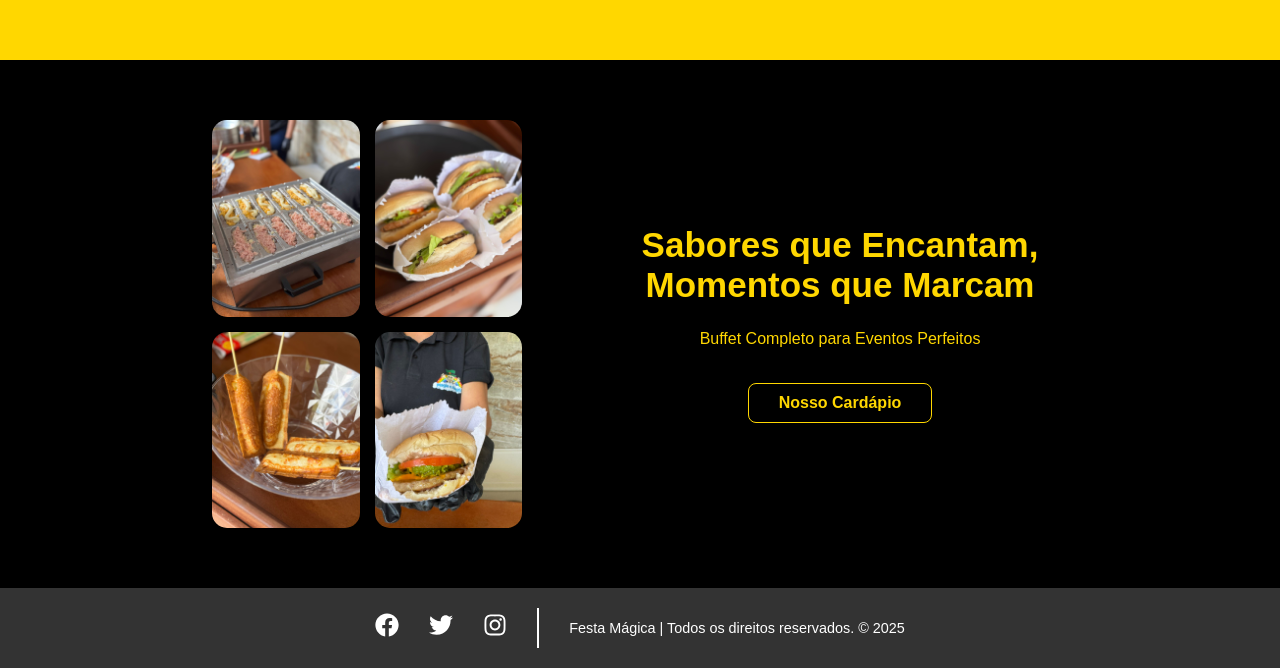
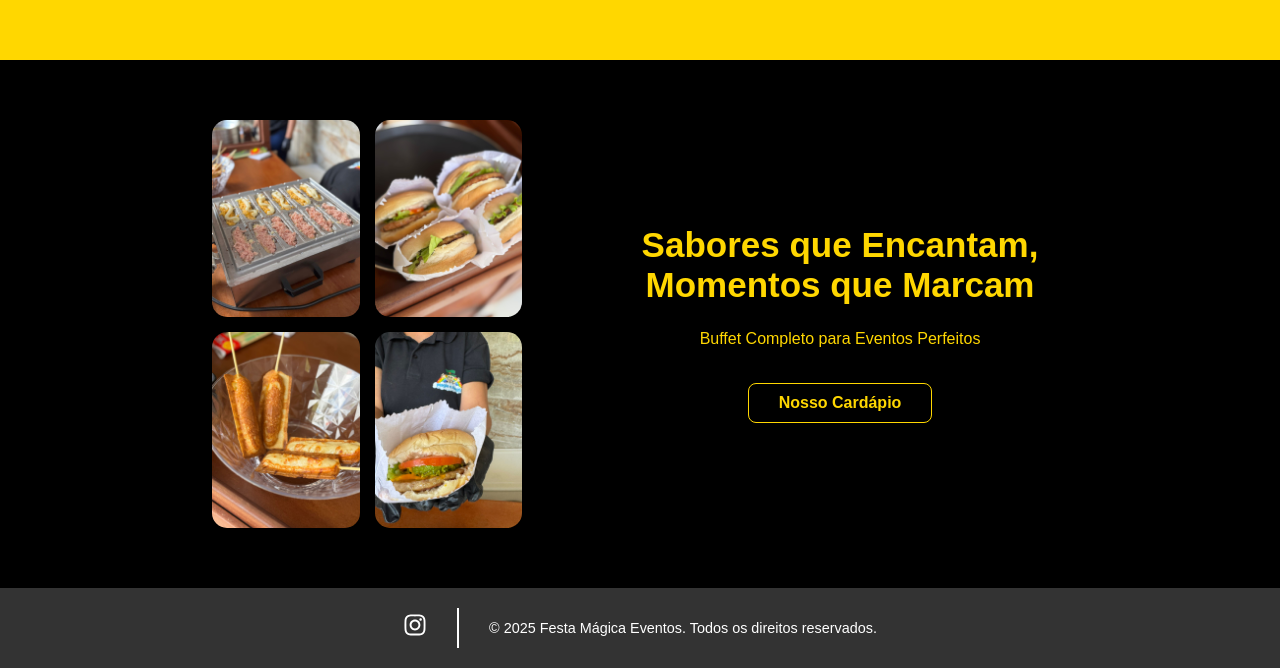
Before and after one commit to EoPablo/festamagica, a React (Vite) app: page / in a window 1280 px wide. Shown: the part 1220-1888 px from the top of the page. Built offline with nearby package versions, Linux system fonts and the light colour scheme.

Commit message:
att footer

```diff
--- a/src/components/footer/Footer.jsx
+++ b/src/components/footer/Footer.jsx
@@ -1,7 +1,7 @@
 import React from "react";
 import styles from "./Footer.module.css";
 
-import { FaInstagram, FaFacebook, FaTwitter } from "react-icons/fa";
+import { FaInstagram } from "react-icons/fa";
 
 const Footer = () => {
   return (
@@ -9,12 +9,6 @@ const Footer = () => {
       <div className={styles.footer_content}>
         {/* Redes sociais */}
         <div className={styles.social_media}>
-          <a href="https://facebook.com" target="_blank" rel="noopener noreferrer">
-            <FaFacebook />
-          </a>
-          <a href="https://twitter.com" target="_blank" rel="noopener noreferrer">
-            <FaTwitter />
-          </a>
           <a href="https://www.instagram.com/festamagicaeventos/" target="_blank" rel="noopener noreferrer">
             <FaInstagram />
           </a>
@@ -24,7 +18,7 @@ const Footer = () => {
         <div className={styles.divider}></div>
 
         {/* Copyright */}
-        <p className={styles.copyright}>Festa Mágica | Todos os direitos reservados. © 2025 </p>
+        <p className={styles.copyright}>© 2025 Festa Mágica Eventos. Todos os direitos reservados.</p>
       </div>
     </footer>
   );
```
